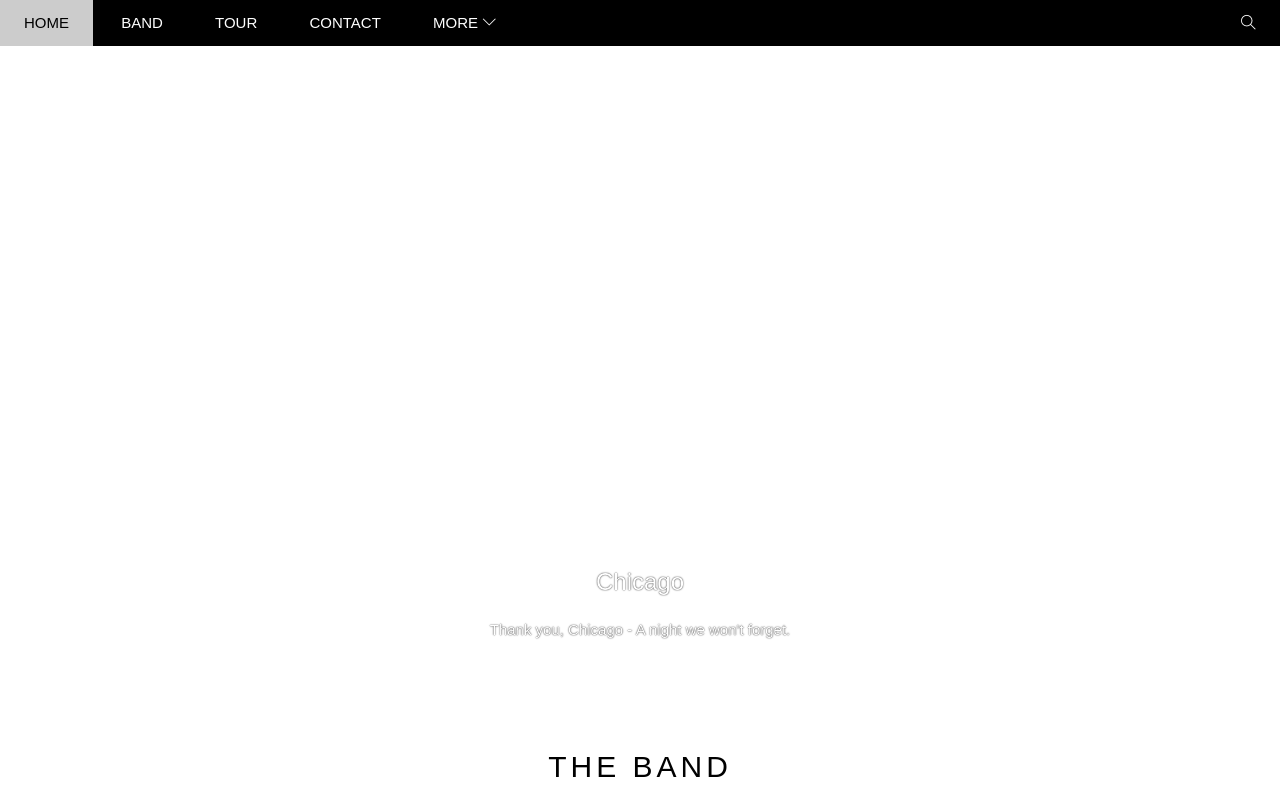
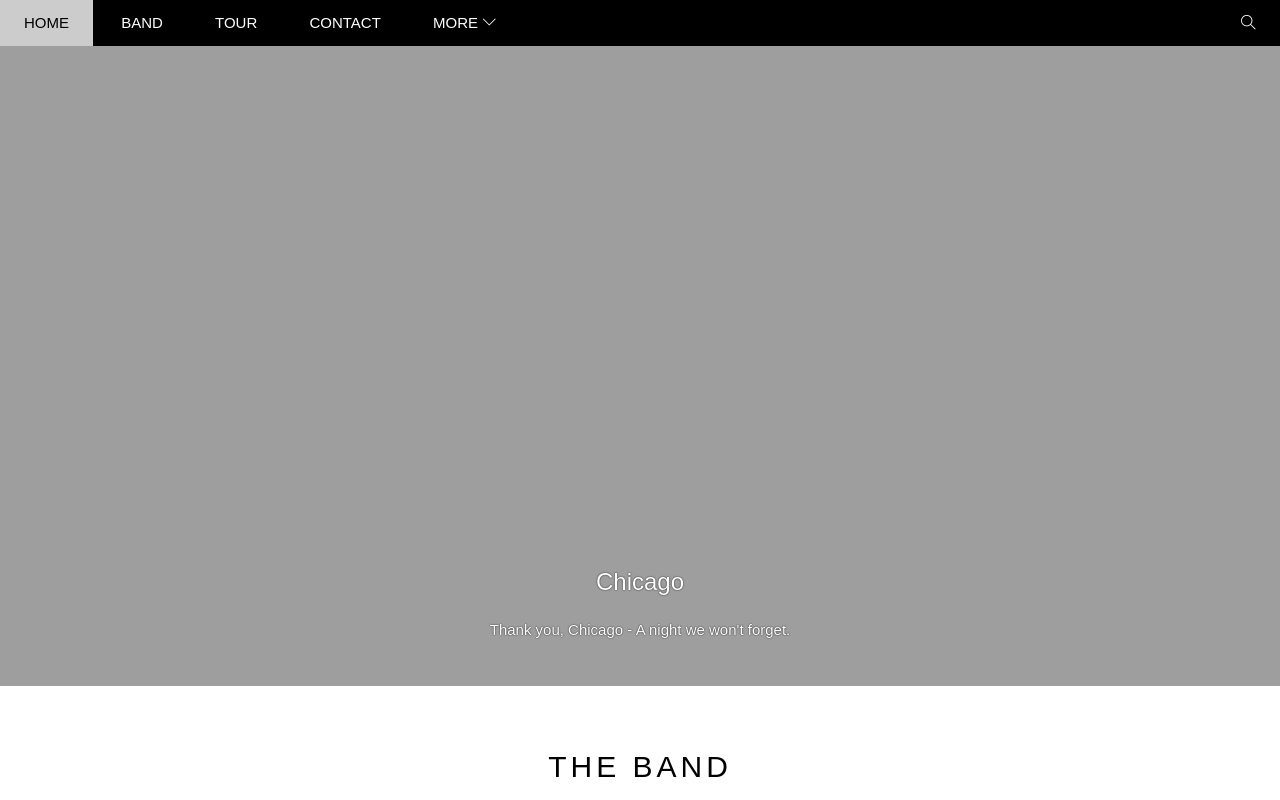
Before and after one commit to hcadoan/w3_band, a plain HTML site: page index.html in a window 1280 px wide. Shown: the top 800 px of the page. Drawn offline with Linux system fonts and the light colour scheme; the site is published under a folder, as on GitHub Pages, so addresses that start at the root find nothing.

Commit message:
update_4

```diff
--- a/assets/css/style.css
+++ b/assets/css/style.css
@@ -203,7 +203,7 @@ html {
     position: relative;
     margin-top: 46px;
     padding-top: 50%;
-    background: url('/assets/img/chicago.jpg') top center / cover no-repeat;
+    background: url('../../assets/img/chicago.jpg') top center / cover no-repeat;
 }
 
 #slider .text-content {
```
